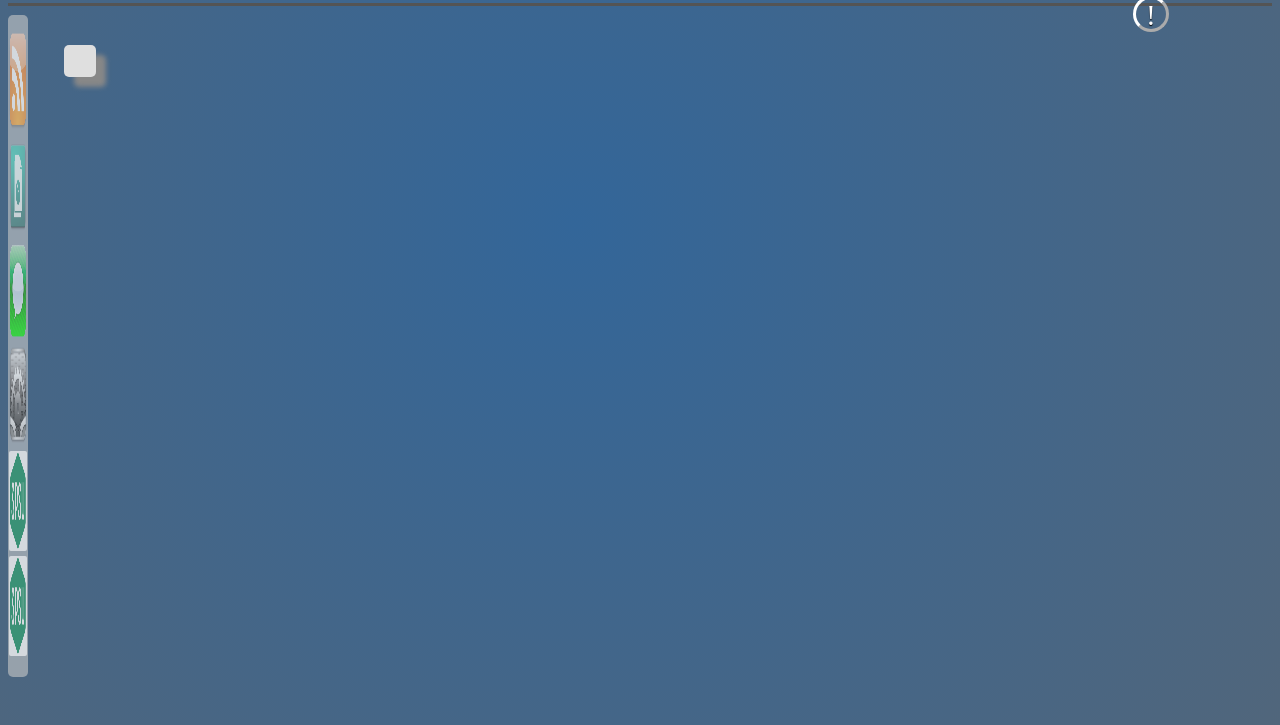
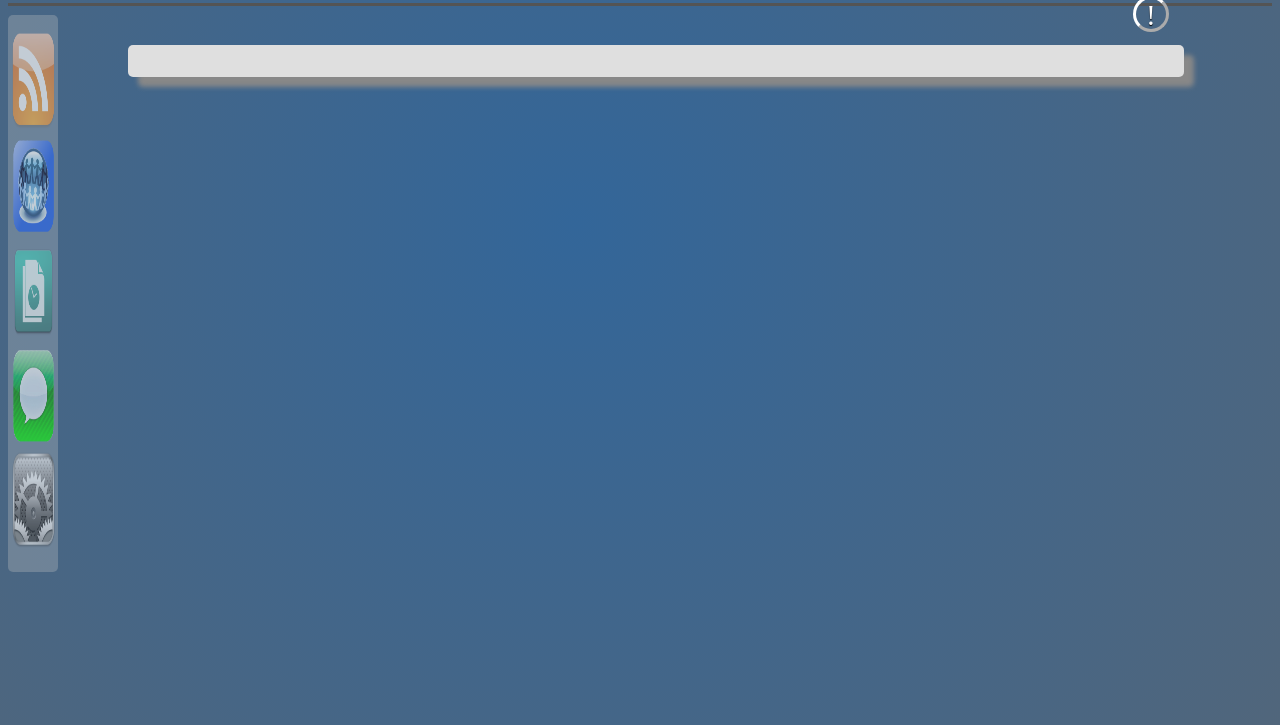
Before and after one commit to aV1rus/Capstone_Project, a Django app: page /home/ in a window 1280 px wide. Shown: the part 75-800 px from the top of the page. Run offline with Django 3.2, Linux system fonts and the light colour scheme; the visitor is signed in with stand-in values (Sample User, id 1); parts of the project's set-up code (start-up, migrations or seed data) failed here and were passed over.

Commit message:
Updated Messaging

```diff
--- a/home/urls.py
+++ b/home/urls.py
@@ -3,4 +3,5 @@ from django.conf.urls import patterns, url,include
 urlpatterns = patterns('home.views',
    url(r'^$', 'home'),
    url(r'^settings/', include('settings.urls')),
+   url(r'^messaging/', include('messaging.urls')),
 )
--- /dev/null
+++ b/messaging/urls.py
@@ -0,0 +1,5 @@
+from django.conf.urls import url, patterns
+
+urlpatterns = patterns('messaging.views',
+   url(r'^$', 'messaging'),
+)
--- a/settings/views.py
+++ b/settings/views.py
@@ -5,5 +5,5 @@ from django.contrib.auth.decorators import login_required
 
 @login_required(login_url="login.views.connect")
 def settings(request):
-    form = SettingsFom(initial={'first_name':request.user.first_name})
+    form = SettingsFom(initial={'first_name': request.user.first_name})
     return render(request, "home/settings/settings.html", locals())
--- a/static/css/home_style.css
+++ b/static/css/home_style.css
@@ -1,18 +1,17 @@
 html
 {
-
         background-image: -webkit-radial-gradient(45% 30%,ellipse, #336699 0%,rgba(0,0,0,.6) 150%);
         background-image: -moz-radial-gradient(40% 30%,ellipse, #336699 0%,rgba(0,0,0,.6) 150%);
         background-repeat:repeat-y;
         background-size: 100% 1000px;
-
 }
 
 #main_content
 {
     position: absolute;
-    left: 5%;
+    left: 10%;
     top: 15%;
+    width: 80%;
     background: #DFDFDF;
     padding: 1em;
     border-radius: 5px;
--- a/static/css/sidebar.css
+++ b/static/css/sidebar.css
@@ -8,9 +8,9 @@
     -moz-transition: width 1s ease-in-out;
     -o-transition: width 1s ease-in-out;
     transition: width 1s ease-in-out;
+    background-color: rgba(200, 200, 200, .3);
 
-    width: 20px;
-    background-color: rgba(200, 200, 200, .6);
+    width: 50px;
     border-radius: 5px;
     position: fixed;
     top: 90px;
@@ -25,6 +25,7 @@
     -moz-transition: width 1s ease-in-out;
     -o-transition: width 1s ease-in-out;
     transition: width 1s ease-in-out;
+    background-color: rgba(200, 200, 200, .8);
 
     width:150px;
 }
--- a/templates/base/sidebar.html
+++ b/templates/base/sidebar.html
@@ -5,24 +5,21 @@
                 <img class='sidebar_item_img' src="{% static "images/sidebar/rss_icon.png" %}" />
             </a></li>
 
+             <li><a class='sidebar_item'href="#">
+                <img class='sidebar_item_img' src="{% static "images/sidebar/forum.png" %}" />
+            </a></li>
+
             <li><a class='sidebar_item'href="#">
                 <img class='sidebar_item_img' src="{% static "images/sidebar/version.png" %}" />
             </a></li>
 
-            <li><a class='sidebar_item'href="#">
+            <li><a class='sidebar_item'href="/home/messaging">
                 <img class='sidebar_item_img' src="{% static "images/sidebar/messages.png" %}" />
             </a></li>
 
-            <li><a class='sidebar_item'href="settings">
+            <li><a class='sidebar_item'href="/home/settings">
                 <img class='sidebar_item_img' src="{% static "images/sidebar/settings_icon.png" %}" />
             </a></li>
 
-            <li><a class='sidebar_item'href="#">
-                <img class='sidebar_item_img' src="{% static "images/spsu_logo.jpg" %}" />
-            </a></li>
-
-            <li><a class='sidebar_item'href="#">
-                <img class='sidebar_item_img' src="{% static "images/spsu_logo.jpg" %}" />
-            </a></li>
         </ul>
 </nav>
```
Also changed, not shown: messaging/views.py (+14 -1 lines), templates/home/messaging/messaging.html (added, +8 -0 lines), static/images/sidebar/forum.png (added).
